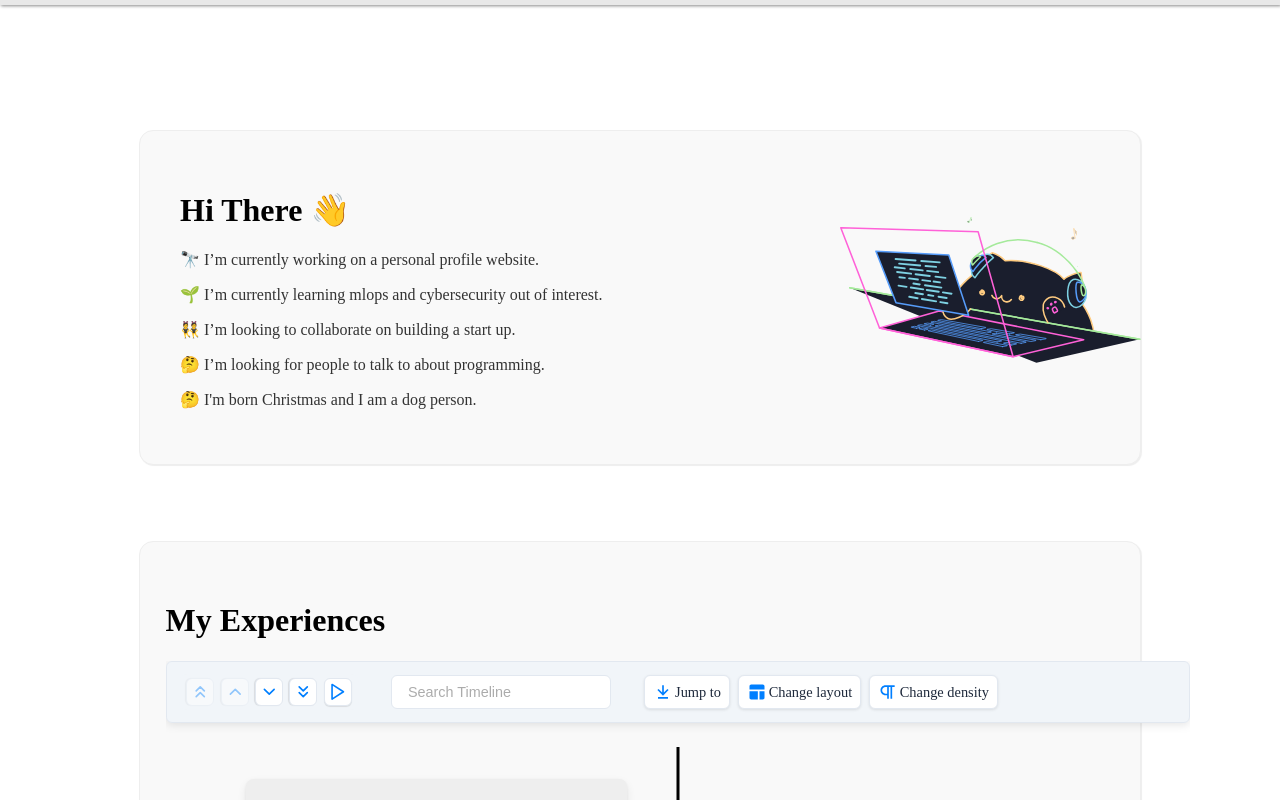
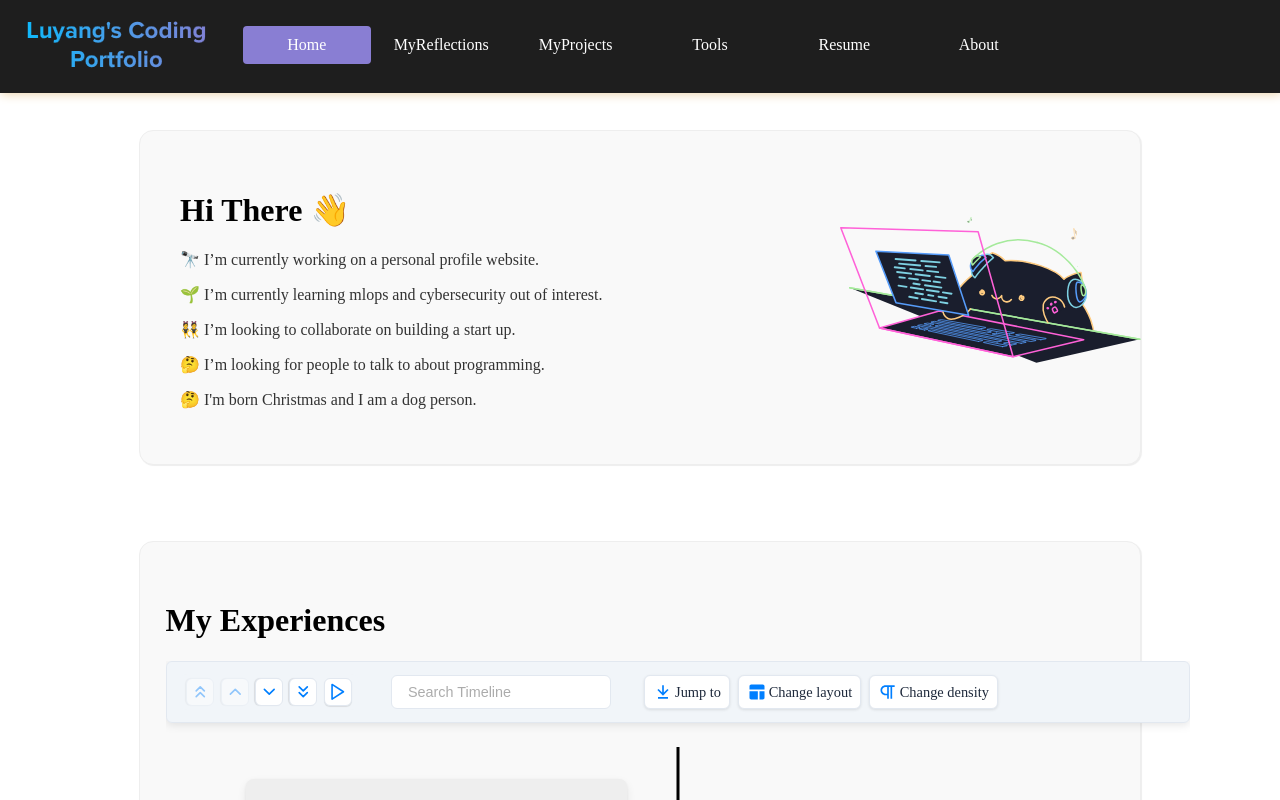
Before and after one commit to luyangliuable/personal-portfolio, a React (Create React App) app in the folder client/: page / in a window 1280 px wide. Shown: the top 800 px of the page. Built offline with nearby package versions, Linux system fonts and the light colour scheme; a web font is replaced by a local one.

Commit message:
Attempt to fix scroll progress not showing.

```diff
--- a/client/src/components/Navbar.css
+++ b/client/src/components/Navbar.css
@@ -79,25 +79,20 @@
 
 
 .navbar {
-    image-rendering: geometricPrecision;
-    -webkit-image-rendering: geometricPrecision;
-    -moz-image-rendering: geometricPrecision;
-    font-smoothing: antialiased;
-    -webkit-font-smoothing: antialiased;
-    -moz-font-smoothing: antialiased;
+    font-family: 'Proxima Nova';
     display: flex;
     flex-direction: column;
-    font-family: 'Proxima Nova';
     background: var(--slightly-black);
-    z-index: 10;
+    z-index: 3;
     transition: background .1s ease-in-out, box-shadow .5s ease-in-out, transform .2s ease-in-out;
     -webkit-transition: background .1s ease-in-out, box-shadow .5s ease-in-out, transform .2s ease-in-out;
     -moz-transition: background .1s ease-in-out, box-shadow .5s ease-in-out, transform .2s ease-in-out;
     width: var(--navbar-width);
     height: var(--navbar-height);
     display: flex;
+    flex-direction: column;
     position: absolute;
-    justify-content: space-between;
+    justify-content: space-around;
     box-shadow: 1px 1px 10px #EAD2A8;
     -webkit-box-shadow: 1px 1px 10px #EAD2A8;
     -moz-box-shadow: 1px 1px 10px #EAD2A8;
--- a/client/src/components/Navbar.tsx
+++ b/client/src/components/Navbar.tsx
@@ -59,6 +59,7 @@
     }
 
     detachNavBar(): void {
+      console.log("detaching");
         this.navbar.current.classList.add("detached");
         this.burgerPanel.current.classList.remove("nav-burger-panel-move-lower");
     }
@@ -86,7 +87,7 @@
     }
 
     componentDidMount(): void {
-        this.listenScrollProgress();
+        this.listenContinuousScrolled();
 
         window.addEventListener('click', (e) => {
             if (this.burgerPanel.current && !this.burgerPanel.current.contains(e.target) && !this.burgerButton.current.contains(e.target)) {
@@ -97,8 +98,11 @@
 
     componentDidUpdate(prevProps: INavbarProps, prevState: INavbarState): void {
         if (prevProps.scrollStatus.scrolling !== this.props.scrollStatus.scrolling) {
-            this.listenScrollProgressForNavbar();
-            this.listenScrollProgress();
+            this.listenDeltaScrolled();
+        }
+
+        if (prevProps.scrollStatus.scrolled !== this.props.scrollStatus.scrolled) {
+          this.listenContinuousScrolled();
         }
 
         if (this.state.showBurgerPanel != prevState.showBurgerPanel) {
@@ -107,27 +111,26 @@
     }
 
 
-    listenScrollProgressForNavbar() {
+    listenDeltaScrolled() {
         const scrollStatus = this.props.scrollStatus;
 
+        if (scrollStatus.scrolled - this.state.lastScrollY >= this.state.hideNavBarScrollSensitivity) {
+            this.hideNavBar();
+        } else if (this.state.lastScrollY - scrollStatus.scrolled >= this.state.hideNavBarScrollSensitivity) {
+            this.showNavBar();
+        }
+
+    }
+
+    listenContinuousScrolled() {
+        const scrollStatus = this.props.scrollStatus;
+        const element = document.querySelector(".landing-page-content");
+
         if (scrollStatus.scrolled > this.navBarHeight) {
-            window.setTimeout(() => {
-                this.detachNavBar();
-            }, 1000);
-
-            if (scrollStatus.scrolled - this.state.lastScrollY >= this.state.hideNavBarScrollSensitivity) {
-                this.hideNavBar();
-            } else if (this.state.lastScrollY - scrollStatus.scrolled >= this.state.hideNavBarScrollSensitivity) {
-                this.showNavBar();
-            }
+            this.detachNavBar();
         } else {
             this.attachNavBar();
         }
-    }
-
-    listenScrollProgress() {
-        const scrollStatus = this.props.scrollStatus;
-        const element = document.querySelector(".landing-page-content");
 
         if (element) {
             const pageHeight = element.getBoundingClientRect().height - window.innerHeight;
@@ -171,9 +174,7 @@
                         <div ref={this.burgerButton} className="nav-burger" onClick={() => this.toggleBurgerMenu()}>
                         </div>
                     </div>
-                    <div id="scroll-progress" ref={this.scrollProgress}>
-                    </div>
-
+                    <div id="scroll-progress" ref={this.scrollProgress} />
                 </div>
                 <div ref={this.burgerPanel} className="nav-burger-panel nav-burger-panel-hide nav-burger-panel-move-lower">
                     {
```
